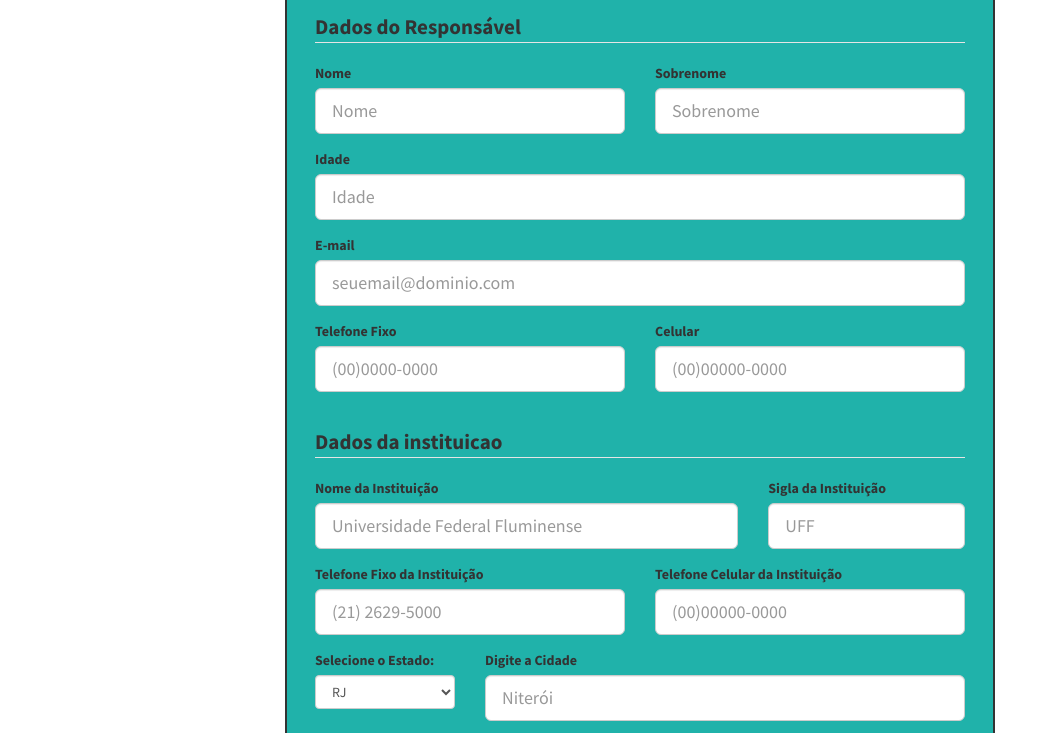
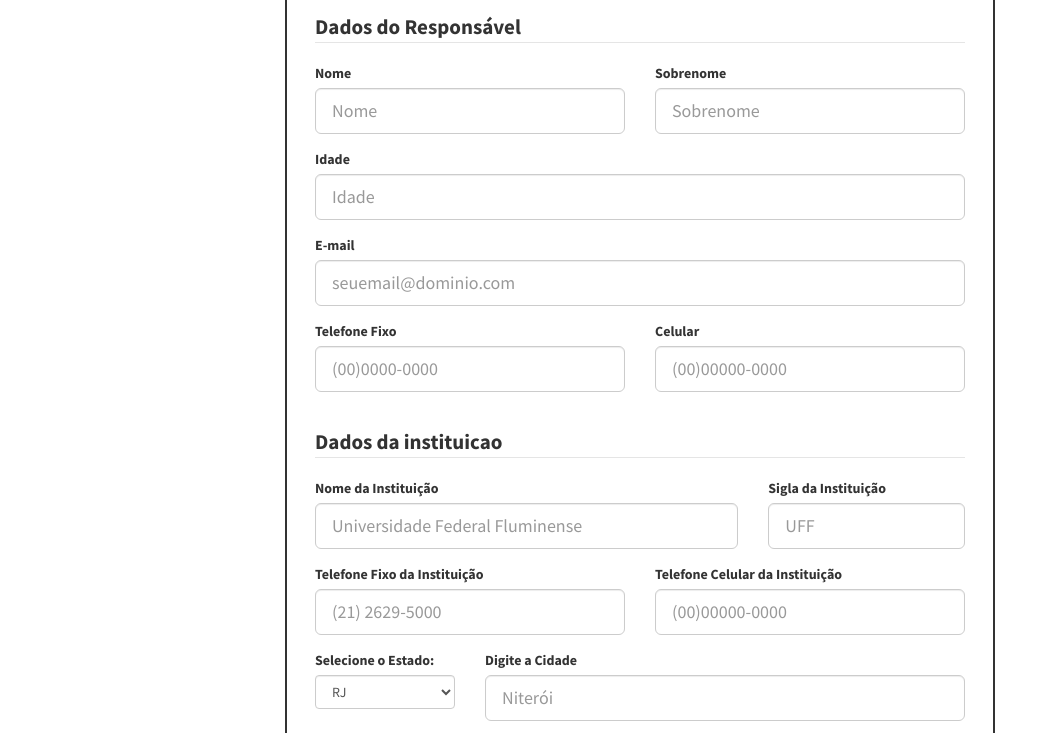
Before and after one commit to WellingtonJJ/wellingtonJJ.github.io, a plain HTML site: page cadajuda.html in a window 1280 px wide. Shown: the part 128-861 px from the top of the page, without its empty margins (0-1058 px from the left). Drawn offline with Linux system fonts and the light colour scheme.

Commit message:
Update estilo.css

```diff
--- a/css/estilo.css
+++ b/css/estilo.css
@@ -207,7 +207,6 @@ footer {
 }
 
 .cadastro{
-    background-color: lightseagreen;
     padding: 2em;
     margin: 20px;
     border: 2px;
```
